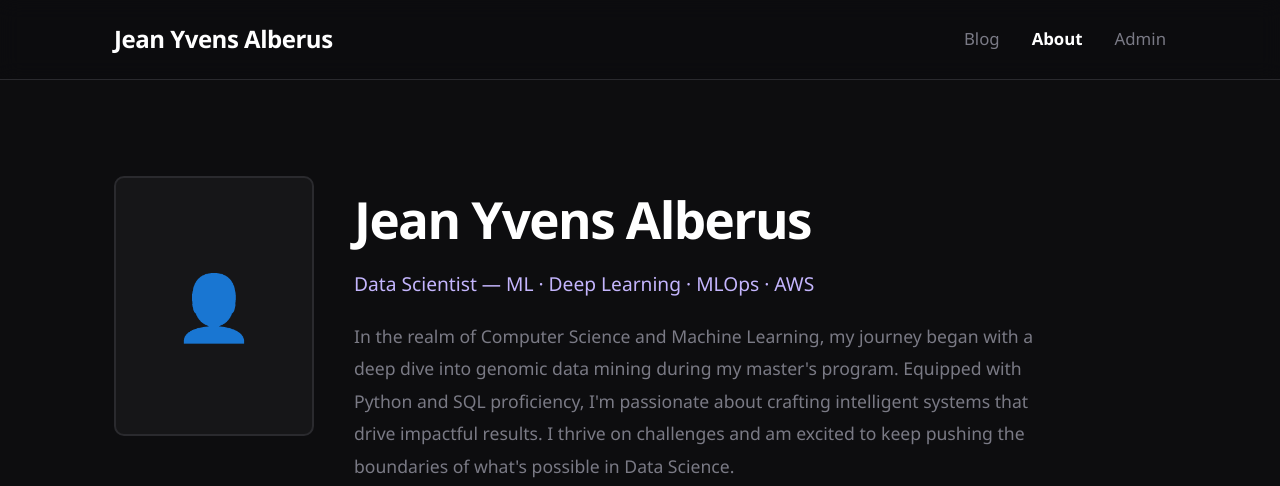
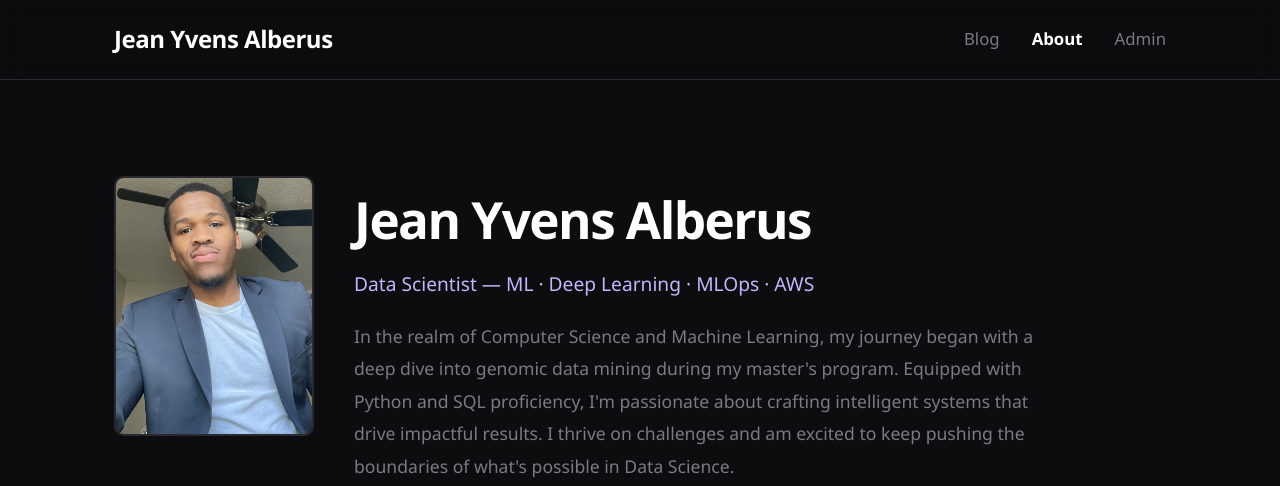
Before and after one commit to yvens94/yvens94.github.io, a plain HTML site: page docs/about.html in a window 1280 px wide. Shown: the top 486 px of the page. Drawn offline with Linux system fonts and the light colour scheme.

Commit message:
Add profile photo to about page

```diff
--- a/docs/about.html
+++ b/docs/about.html
@@ -24,7 +24,7 @@
   <section id="about">
     <div class="container">
       <div class="about-inner">
-        <div class="about-avatar-placeholder">&#128100;</div>
+         <img class="about-avatar" src="images/me%20dataanalyst.jpg" alt="Jean Yvens" />
         <div class="about-text">
           <h1 id="bio-name">Jean Yvens Alberus</h1>
           <div class="tagline" id="bio-tagline">Data Scientist &mdash; ML &bull; Deep Learning &bull; MLOps &bull; AWS</div>
```
